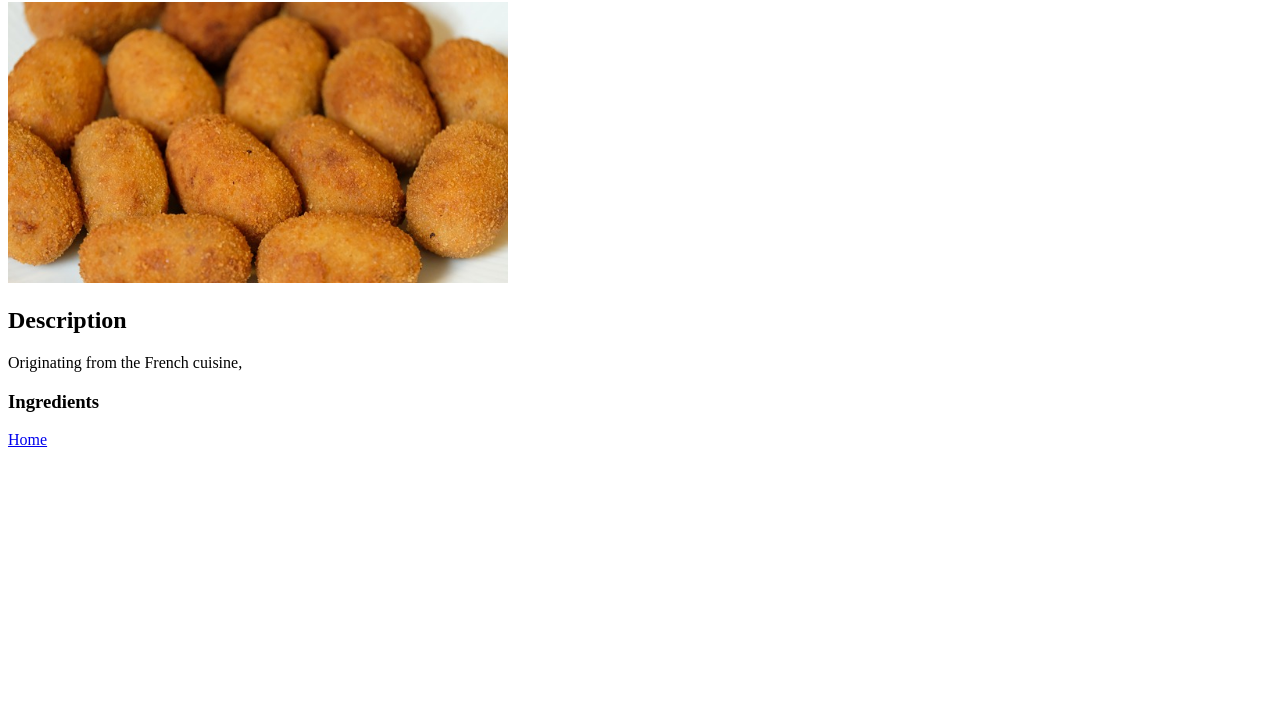
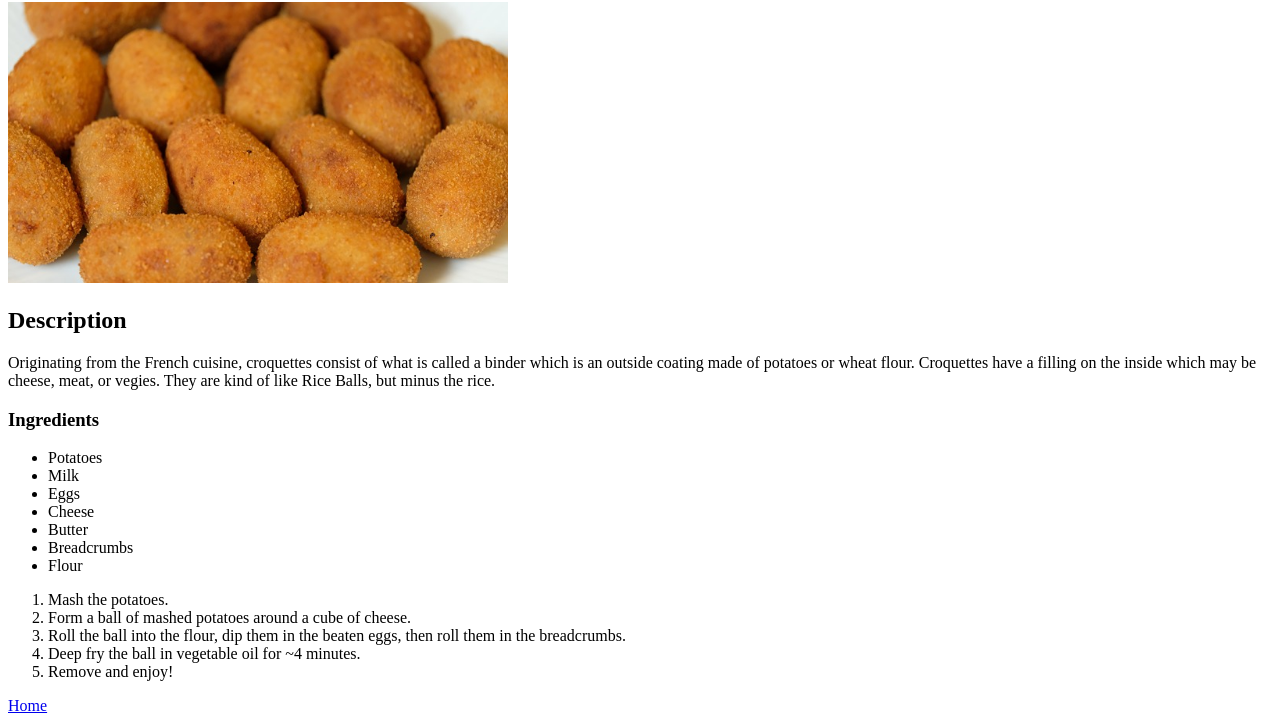
Before and after one commit to Svengodly/odin-recipes, a plain HTML site: page recipes/croquette.html in a window 1280 px wide. Shown: the part 78-801 px from the top of the page. Drawn offline with Linux system fonts and the light colour scheme.

Commit message:
Completed croquette page. Added okonomiyaki image to images/ and created corresponding html file.

```diff
--- a/recipes/croquette.html
+++ b/recipes/croquette.html
@@ -8,14 +8,26 @@
     <h1>Potato Croquettes</h1>
     <img src="../images/croquettes.jpg" alt="A pile of croquettes." width="500"/>
     <h2>Description</h2>
-    <p>Originating from the French cuisine,
+    <p>Originating from the French cuisine, croquettes consist of what is called a binder which is an outside coating made of
+        potatoes or wheat flour. Croquettes have a filling on the inside which may be cheese, meat, or vegies. They are kind of like
+         Rice Balls, but minus the rice.
     </p>
     <h3>Ingredients</h3>
     <ul>
-
+        <li>Potatoes</li>
+        <li>Milk</li>
+        <li>Eggs</li>
+        <li>Cheese</li>
+        <li>Butter</li>
+        <li>Breadcrumbs</li>
+        <li>Flour</li>
     </ul>
     <ol>
-
+        <li>Mash the potatoes.</li>
+        <li>Form a ball of mashed potatoes around a cube of cheese.</li>
+        <li>Roll the ball into the flour, dip them in the beaten eggs, then roll them in the breadcrumbs.</li>
+        <li>Deep fry the ball in vegetable oil for ~4 minutes.</li>
+        <li>Remove and enjoy!</li>
     </ol>
     <a href="../index.html">Home</a>
 </body>
```
Also changed, not shown: images/okonomiyaki.jpg (added), recipes/okonomiyaki.html (added).
